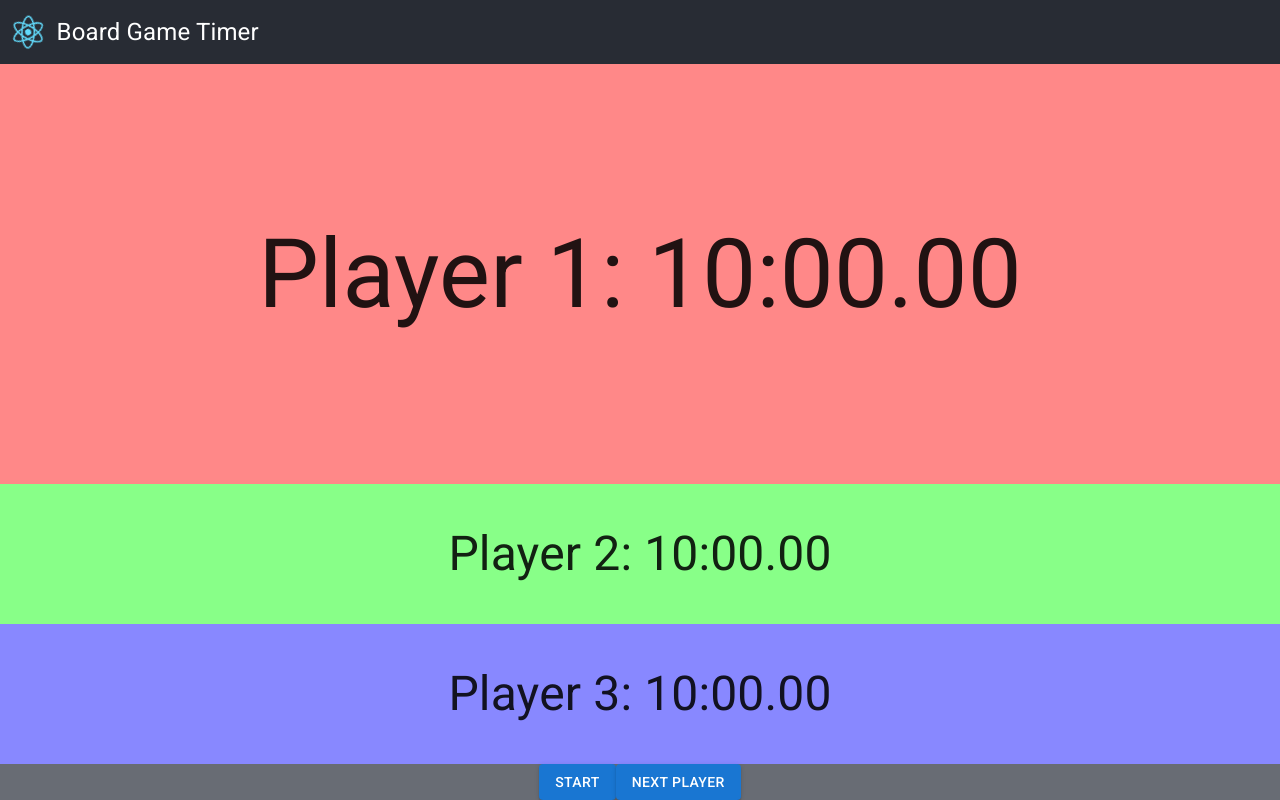
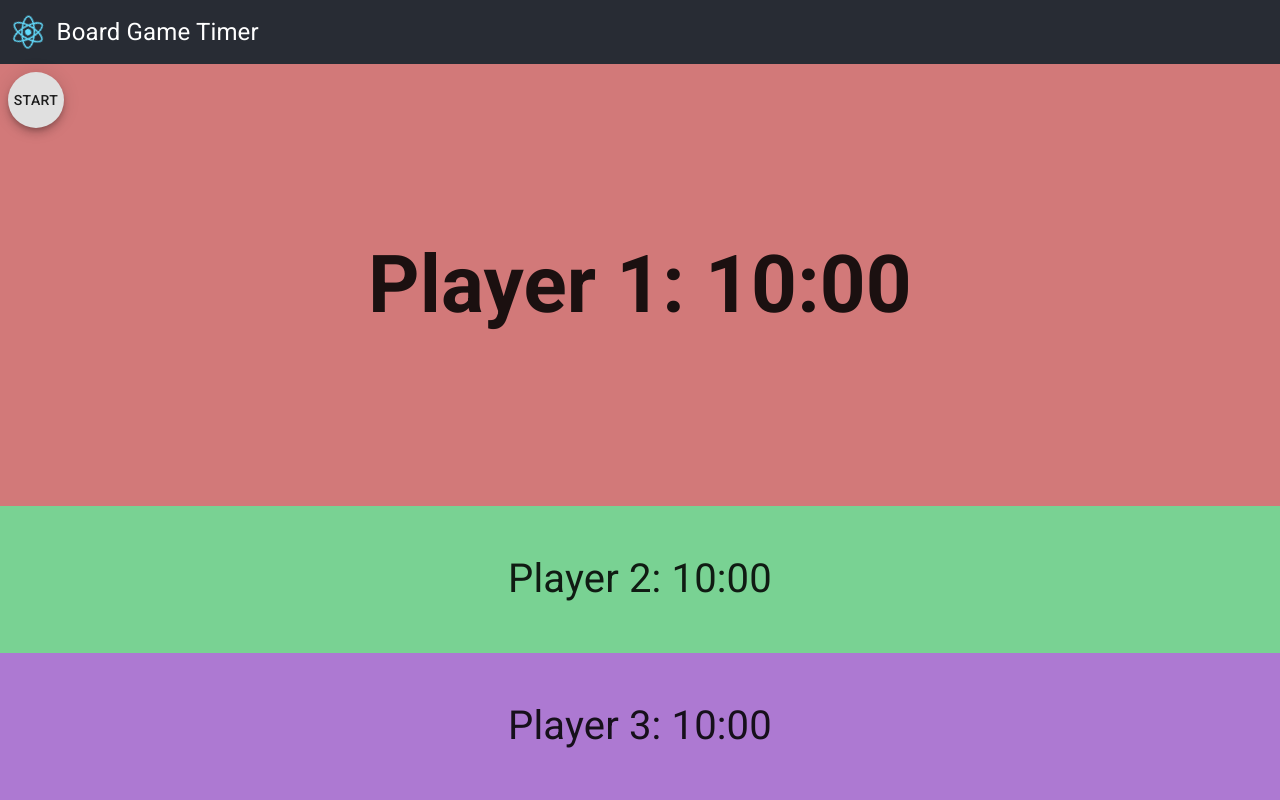
Before and after one commit to iak0/kai-react, a React (Create React App) app: page / in a window 1280 px wide. Both pictures are taken after a click on the button "CREATE TIMERS". Built offline with nearby package versions, Linux system fonts and the light colour scheme.

Commit message:
Day N+1 - Improve color generation and add FAB

```diff
--- a/src/App.css
+++ b/src/App.css
@@ -42,12 +42,6 @@
   }
 }
 
-.wrapper {
-  display: flex;
-  flex-direction: row;
-  height: 100%;
-}
-
 .form-wrapper {
   width: 100%;
   background-color: #686c74;
@@ -71,18 +65,26 @@
 .selected, .unselected {
   background-color: white;
   border: gray;
-  text-align: center;
   display: flex;
   justify-content: center;
   align-items: center;
+  padding: 0px 30px;
+  transition: all 0.25s;
 }
 
 .selected {
   flex: 3;
-  font-size: 6em;
+  font-size: 5em;
+  font-weight: bold;
 }
 
 .unselected {
   flex: 1;
-  font-size: 3em;
+  font-size: 2.5em;
+  font-weight: normal;
 }
+
+#fab {
+  position: fixed;
+  margin: 8px;
+}
--- a/src/App.js
+++ b/src/App.js
@@ -2,8 +2,14 @@ import logo from './logo.svg';
 import './App.css';
 import React from 'react';
 import Button from '@mui/material/Button';
+import Fab from '@mui/material/Fab';
 
-const COLORS = ["#f88", "#8f8", "#88f"];
+// const COLORS = ["#f88", "#8f8", "#88f", "#ff8", "#f8f"];
+
+function selectColor(number) {
+  const hue = number * 137.508; // use golden angle approximation
+  return `hsl(${hue},50%,65%)`;
+}
 
 function App() {
   return (
@@ -73,7 +79,7 @@ class Timer extends React.Component {
     let minutes = Math.floor(secs / 60);
     let seconds = secs - (minutes * 60);
 
-    seconds = seconds.toFixed(2)
+    seconds = Math.floor(seconds.toFixed(2))
     if (seconds < 10) {
       seconds = "0" + seconds;
     }
@@ -94,7 +100,7 @@ class Timer extends React.Component {
     for (let i = 0; i < numPlayers; i++) {
       players = players.concat({
         seconds: initialSeconds,
-        color: COLORS[i],
+        color: selectColor(i),
       })
     }
     return players;
@@ -180,7 +186,6 @@ class Timer extends React.Component {
     console.log(this.state);
     if (this.state.screen === 1) {
       return (
-        <div className="wrapper">
         <div className="form-wrapper">
           <div className="form">
             <b>Number of players: </b>
@@ -204,24 +209,29 @@ class Timer extends React.Component {
 
         <Button className="button" variant="contained" onClick={this.createTimers}>Create Timers</Button>
         </div>
-        </div>
       );
     }
     else if (this.state.screen === 2) {
       return (
         <div className="timer-wrapper">
             {this.state.players.map((player, i) => {
-              return <div key={i}
+              return (
+                <div key={i}
                      className={i === this.state.currentPlayer ? "selected" : "unselected"}
                      style={{backgroundColor: player.color}}
                      onClick={this.switchPlayer}>
                   Player {i+1}: {this.secondsToTime(player.seconds)}
                 </div>
-            })}
-          <div>
+              )})}
+          {/* <div>
             <Button variant="contained" onClick={this.toggleTimer}>{this.state.timerActive ? "Pause" : "Start"}</Button>
             <Button variant="contained" onClick={this.switchPlayer}>Next Player</Button>
-          </div>
+          </div> */}
+          <Fab id="fab"
+               positionMode="absolute"
+               onClick={this.toggleTimer}>
+            {this.state.timerActive ? "Pause" : "Start"}
+          </Fab>
         </div>
       );
     }
```
Lines whose indentation alone changed are shown as unchanged.
